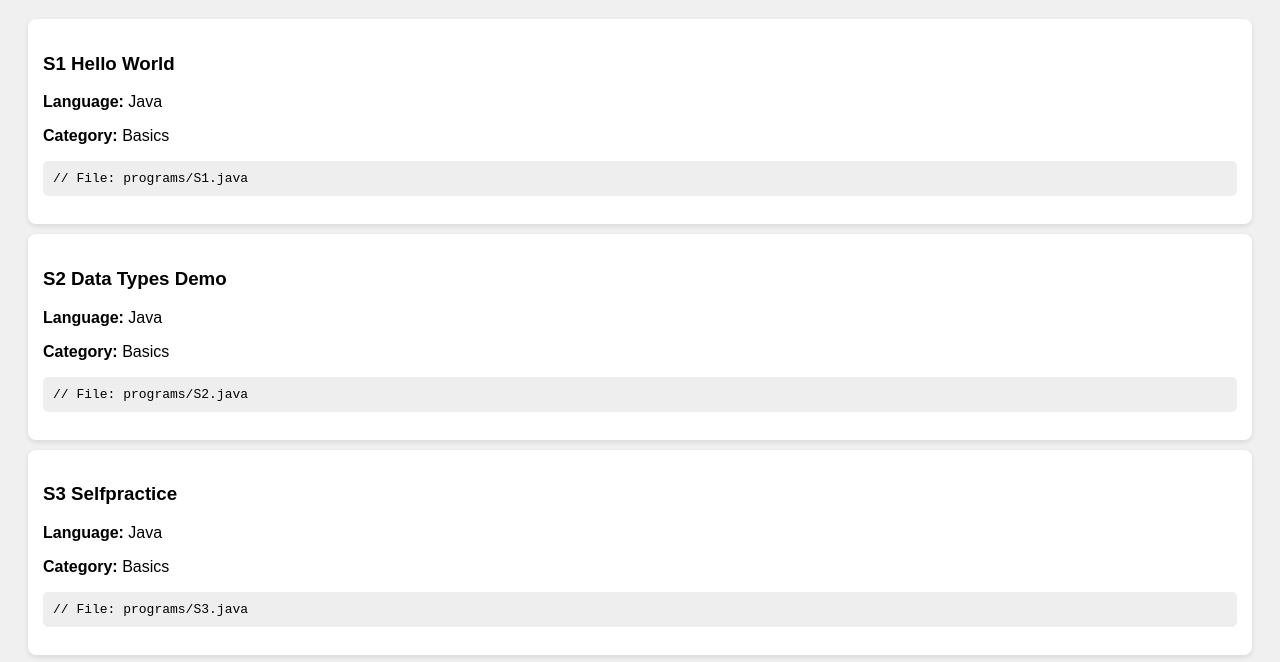
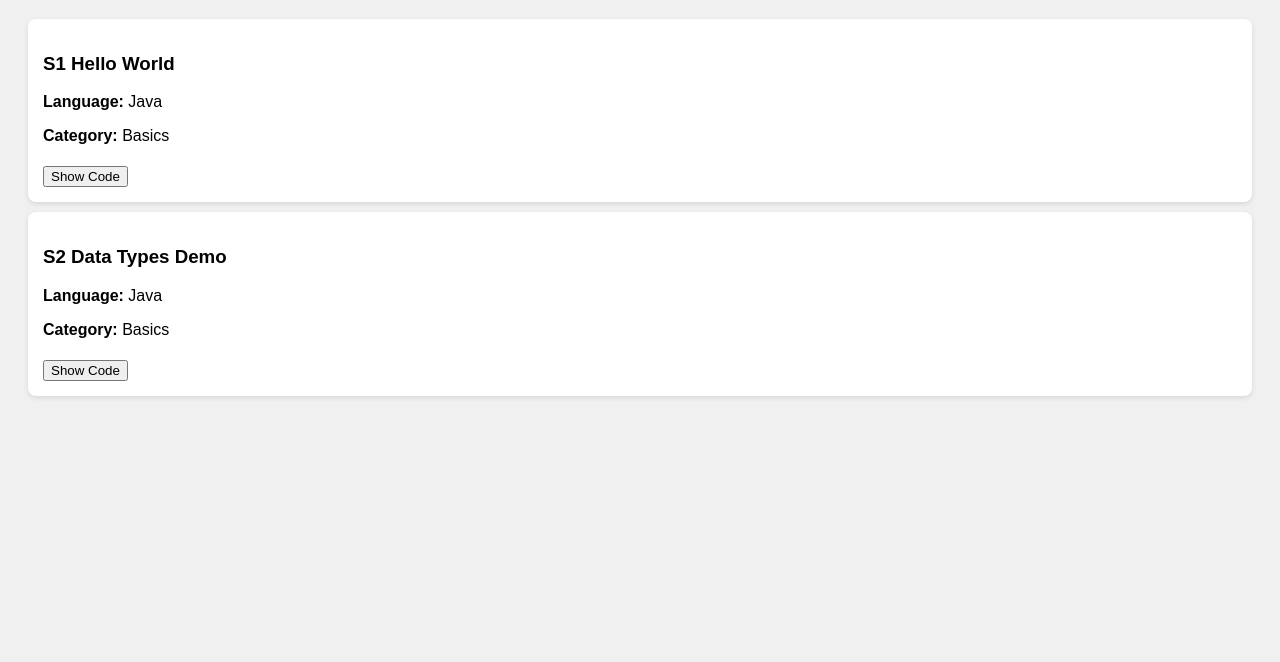
Before and after one commit to rckukaswal/rc, a plain HTML site: page programs.html in a window 1280 px wide. Shown: the part 89-751 px from the top of the page. Drawn offline with Linux system fonts and the light colour scheme.

Commit message:
Update programs.html

```diff
--- a/programs.html
+++ b/programs.html
@@ -2,11 +2,12 @@
 <html lang="en">
 <head>
 <meta charset="UTF-8">
-<title>Java Programs</title>
+<title>Java Programs Repository</title>
 <style>
   body { font-family: Arial; background:#f0f0f0; padding:20px; }
   .program-card { background:#fff; padding:15px; margin:10px 0; border-radius:8px; box-shadow:0 2px 5px rgba(0,0,0,0.1); }
   pre { background:#eee; padding:10px; border-radius:5px; overflow-x:auto; }
+  button { margin-top: 5px; }
 </style>
 </head>
 <body>
@@ -15,22 +16,37 @@
 <div id="programs-container"></div>
 
 <script>
-// Directly define all programs in a JS array
+// Example for S1 and S2, baaki aise hi add karo
 const programs = [
-  { title: "S1 Hello World", language: "Java", category: "Basics", file: "programs/S1.java" },
-  { title: "S2 Data Types Demo", language: "Java", category: "Basics", file: "programs/S2.java" },
-  { title: "S3 Selfpractice", language: "Java", category: "Basics", file: "programs/S3.java" },
-  { title: "S4 Selfpractice", language: "Java", category: "Basics", file: "programs/S4.java" },
-  { title: "S5 Selfpractice", language: "Java", category: "Basics", file: "programs/S5.java" },
-  { title: "S6 Selfpractice", language: "Java", category: "Basics", file: "programs/S6.java" },
-  { title: "S7 Selfpractice", language: "Java", category: "Basics", file: "programs/S7.java" },
-  { title: "S8 Selfpractice", language: "Java", category: "Basics", file: "programs/S8.java" },
-  { title: "S9 Selfpractice", language: "Java", category: "Basics", file: "programs/S9.java" },
-  { title: "S10 Selfpractice", language: "Java", category: "Basics", file: "programs/S10.java" },
-  { title: "S11 Selfpractice", language: "Java", category: "Basics", file: "programs/S11.java" },
-  { title: "S12 Selfpractice", language: "Java", category: "Basics", file: "programs/S12.java" },
-  { title: "S13 Selfpractice", language: "Java", category: "Basics", file: "programs/S13.java" },
-  { title: "S14 Selfpractice", language: "Java", category: "Basics", file: "programs/S14.java" }
+  {
+    title: "S1 Hello World",
+    language: "Java",
+    category: "Basics",
+    code: `public class S1 {
+    public static void main(String[] args) {
+        System.out.println("Hello, World!");
+    }
+}`
+  },
+  {
+    title: "S2 Data Types Demo",
+    language: "Java",
+    category: "Basics",
+    code: `public class S2 {
+    public static void main(String[] args) {
+        int a = 10;
+        double b = 20.5;
+        char c = 'A';
+        boolean d = true;
+
+        System.out.println("Integer: " + a);
+        System.out.println("Double: " + b);
+        System.out.println("Char: " + c);
+        System.out.println("Boolean: " + d);
+    }
+}`
+  }
+  // Add S3–S14 in same format
 ];
 
 const container = document.getElementById("programs-container");
@@ -42,8 +58,14 @@ programs.forEach(program => {
     <h3>${program.title}</h3>
     <p><b>Language:</b> ${program.language}</p>
     <p><b>Category:</b> ${program.category}</p>
-    <pre><code>// File: ${program.file}</code></pre>
+    <button>Show Code</button>
+    <pre style="display:none;"><code>${program.code}</code></pre>
   `;
+  const button = div.querySelector("button");
+  const pre = div.querySelector("pre");
+  button.addEventListener("click", () => {
+    pre.style.display = pre.style.display === "none" ? "block" : "none";
+  });
   container.appendChild(div);
 });
 </script>
```
